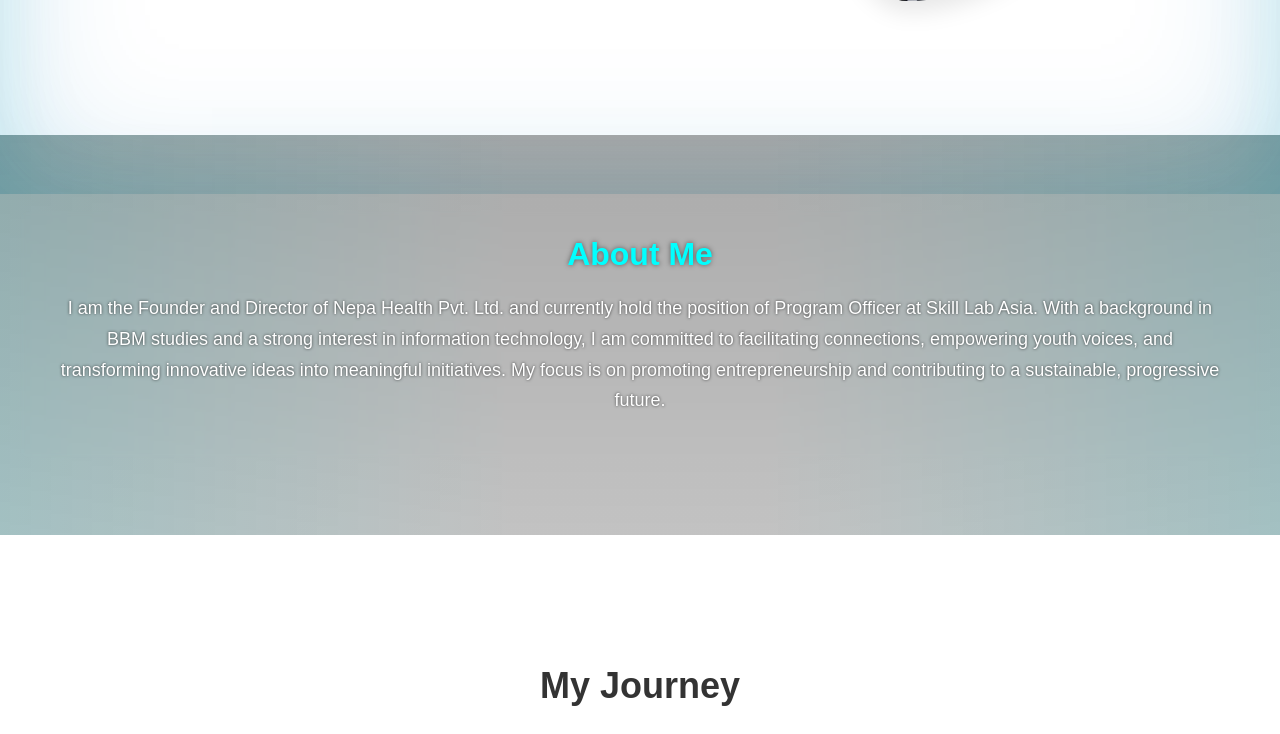
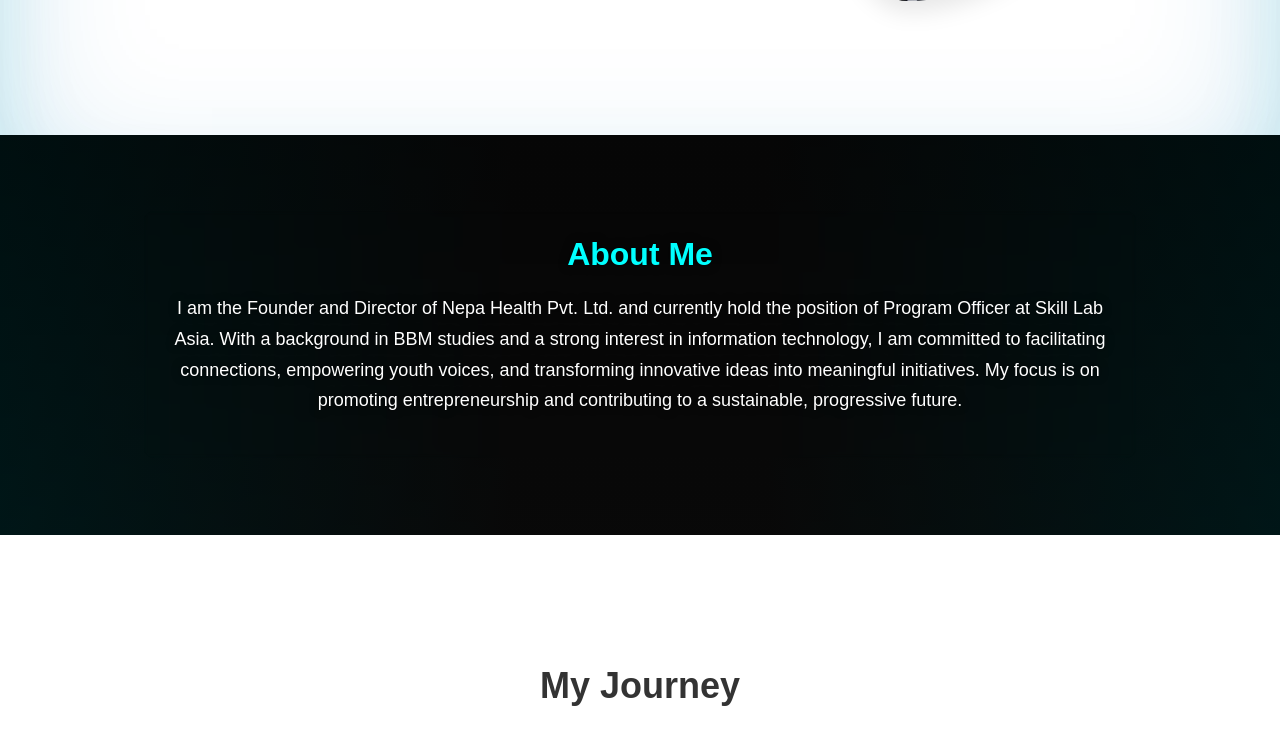
Before and after one commit to D3E6V9/devraj-portfolio, a Django app: page / in a window 1280 px wide. Shown: the part 606-1340 px from the top of the page. Run offline with Django 5.2, Linux system fonts and the light colour scheme.

Commit message:
video play updates

```diff
--- a/portfolio/portfolio/main_app/static/css/style.css
+++ b/portfolio/portfolio/main_app/static/css/style.css
@@ -655,7 +655,9 @@ footer {
     left: 0;
     width: 100%;
     height: 100%;
+    overflow: hidden;
     pointer-events: none; /* Make video non-interactive */
+    background-color: #000; /* Black background for any gaps */
 }
 
 .youtube-container iframe {
@@ -663,21 +665,79 @@ footer {
     top: 50%;
     left: 50%;
     transform: translate(-50%, -50%);
-    width: 100%;
-    height: 100%;
+    min-width: 100%;
+    min-height: 100%;
+    width: auto;
+    height: auto;
 }
 
-/* Make iframe larger than container to fill the space properly */
+/* Override any previous media queries that might interfere */
 @media (min-aspect-ratio: 16/9) {
     .youtube-container iframe {
+        /* Make sure the iframe is larger than the container to fill it completely */
         width: 120%;
-        height: calc(100% + 120px);
+        height: calc(120% * 9/16);
     }
 }
 
 @media (max-aspect-ratio: 16/9) {
     .youtube-container iframe {
-        width: calc(100% + 120px);
+        /* Make sure the iframe is larger than the container to fill it completely */
         height: 120%;
+        width: calc(120% * 16/9);
     }
 }
+
+
+/* Enhanced video section */
+.video-section {
+    width: 100%;
+    height: 400px;
+    position: relative;
+    overflow: hidden;
+    margin: 50px 0;
+    background-color: #000; /* Black background before video loads */
+}
+
+/* Improved video overlay */
+.video-overlay {
+    position: absolute;
+    top: 0;
+    left: 0;
+    width: 100%;
+    height: 100%;
+    display: flex;
+    flex-direction: column;
+    justify-content: center;
+    align-items: center;
+    z-index: 2;
+    padding: 20px;
+    background: linear-gradient(
+        to bottom,
+        rgba(0, 0, 0, 0.6),
+        rgba(0, 0, 0, 0.4)
+    ); /* Darker gradient for better text visibility */
+}
+
+/* Make the bio text more visible */
+.bio-text {
+    max-width: 80%;
+    color: white;
+    padding: 25px;
+    text-align: center;
+    z-index: 3;
+}
+
+.bio-text h2 {
+    font-size: 32px;
+    margin-bottom: 20px;
+    color: var(--bright-cyan);
+    text-shadow: 0 0 10px rgba(0, 0, 0, 0.7); /* Stronger text shadow */
+}
+
+.bio-text p {
+    font-size: 18px;
+    line-height: 1.7;
+    margin-bottom: 18px;
+    text-shadow: 0 0 8px rgba(0, 0, 0, 0.9); /* Stronger text shadow */
+}
--- a/portfolio/portfolio/main_app/static/js/youtube-background.js
+++ b/portfolio/portfolio/main_app/static/js/youtube-background.js
@@ -25,7 +25,8 @@ function onYouTubeIframeAPIReady() {
                 rel: 0,
                 showinfo: 0,
                 mute: 1, // Must be muted for autoplay
-                playlist: 'GqXeZU9XcEE' // Required for looping
+                playlist: 'GqXeZU9XcEE', // Required for looping
+                vq: 'hd1080' // Request highest quality
             },
             events: {
                 'onReady': onPlayerReady,
@@ -37,8 +38,50 @@ function onYouTubeIframeAPIReady() {
 
 function onPlayerReady(event) {
     event.target.playVideo();
-    // Set video quality (small, medium, large, hd720, hd1080, highres)
-    player.setPlaybackQuality('hd720');
+
+    // Force highest available quality
+    player.setPlaybackQuality('highres');
+
+    // Set player dimensions to fill container
+    resizePlayer();
+
+    // Listen for window resize events
+    window.addEventListener('resize', resizePlayer);
+}
+
+function resizePlayer() {
+    if (!player) return;
+
+    const container = document.querySelector('.video-section');
+    if (!container) return;
+
+    const width = container.offsetWidth;
+    const height = container.offsetHeight;
+
+    // Make sure the player covers the entire container
+    const aspectRatio = 16/9;
+
+    let playerWidth, playerHeight;
+
+    // If container is wider than tall (considering aspect ratio)
+    if (width / height > aspectRatio) {
+        playerWidth = width * 1.2; // 20% larger than container width
+        playerHeight = playerWidth / aspectRatio;
+    } else {
+        playerHeight = height * 1.2; // 20% larger than container height
+        playerWidth = playerHeight * aspectRatio;
+    }
+
+    // Apply the dimensions
+    const iframe = document.querySelector('.youtube-container iframe');
+    if (iframe) {
+        iframe.style.width = playerWidth + 'px';
+        iframe.style.height = playerHeight + 'px';
+        iframe.style.position = 'absolute';
+        iframe.style.top = '50%';
+        iframe.style.left = '50%';
+        iframe.style.transform = 'translate(-50%, -50%)';
+    }
 }
 
 function onPlayerStateChange(event) {
@@ -46,4 +89,9 @@ function onPlayerStateChange(event) {
     if (event.data === YT.PlayerState.ENDED) {
         player.playVideo();
     }
+
+    // Additional quality check whenever the state changes
+    if (player.getPlaybackQuality() !== 'highres') {
+        player.setPlaybackQuality('highres');
+    }
 }
--- a/portfolio/portfolio/main_app/templates/base.html
+++ b/portfolio/portfolio/main_app/templates/base.html
@@ -8,7 +8,7 @@
 
     <!-- Primary Meta Tags -->
     <title>Devraj Joshi - Founder Nepa-Health | Portfolio</title>
-    <meta name="title" content="Devraj Joshi - Full Stack Developer | Portfolio">
+    <meta name="title" content="Devraj Joshi - Founder Nepa-Health | Portfolio">
     <meta name="description" content="Professional portfolio of Devraj Joshi, a full stack developer specializing in Django, Python, and modern web technologies from Nepal.">
     <meta name="keywords" content="Devraj Joshi, web developer, Django developer, portfolio, Python, web design, Nepal, full stack developer">
     <meta name="author" content="Devraj Joshi">
@@ -16,7 +16,7 @@
     <!-- Open Graph / Facebook -->
     <meta property="og:type" content="website">
     <meta property="og:url" content="https://devrajjoshi.com.np/">
-    <meta property="og:title" content="Devraj Joshi - Full Stack Developer | Portfolio">
+    <meta property="og:title" content="Devraj Joshi - Founder Nepa-Health | Portfolio">
     <meta property="og:description" content="Professional portfolio of Devraj Joshi, a full stack developer specializing in Django, Python, and modern web technologies from Nepal.">
     <meta property="og:image" content="https://devrajjoshi.com.np/static/images/profile.jpg">
 
```
